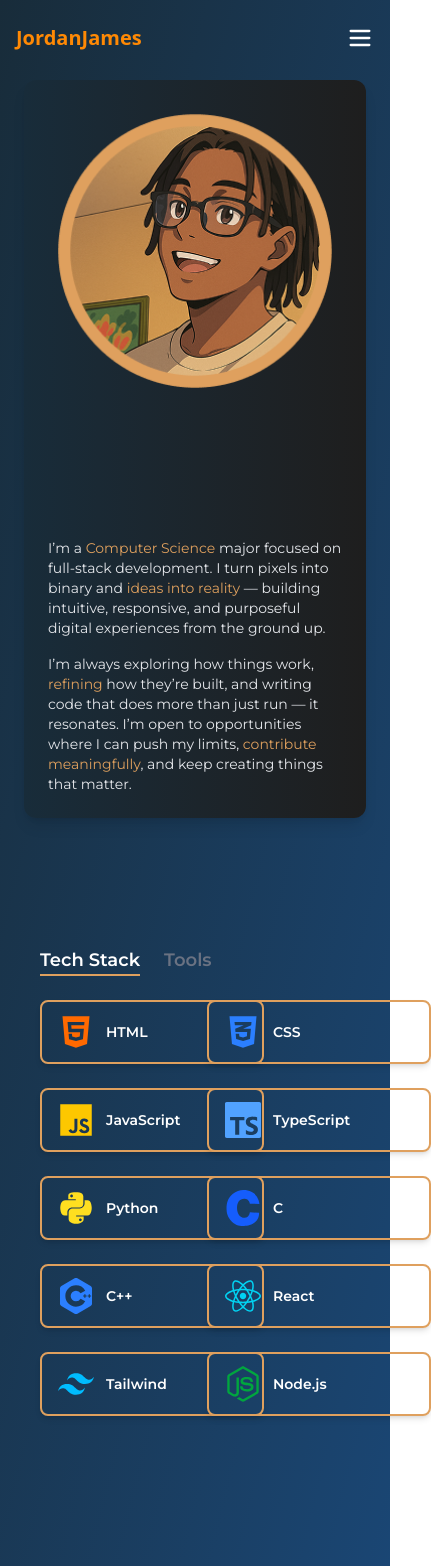
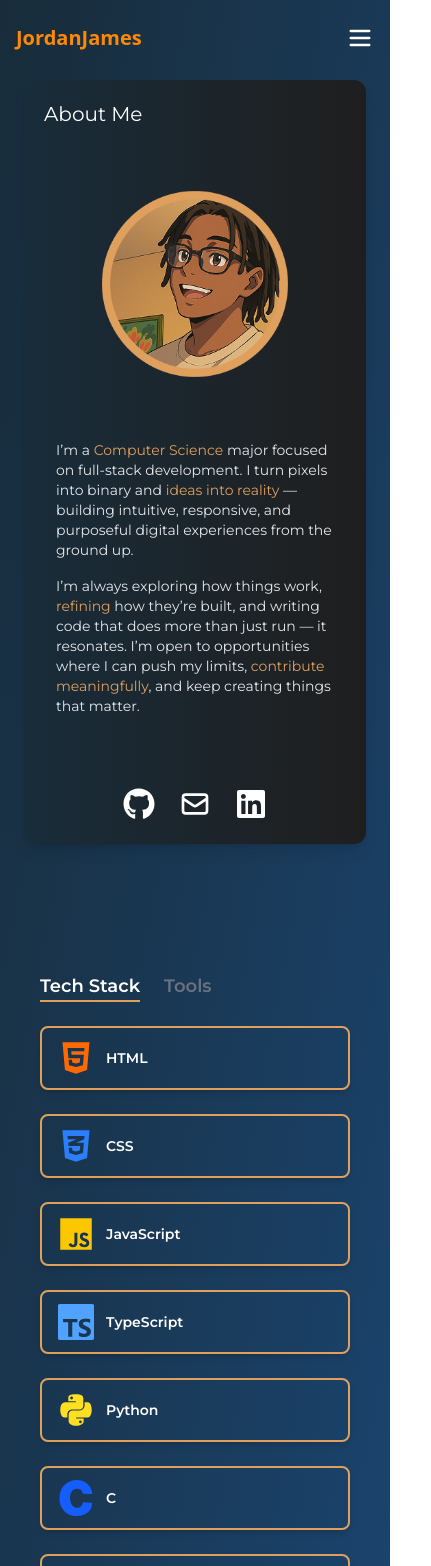
Before and after one commit to JordanJamesJA/JordanJamesJA-portfolio, a React (Vite) app: page /about in a window 390 px wide. Shown: the top 1566 px of the page, 431 px wide, since content can reach past the window. Built offline with nearby package versions, Linux system fonts and the light colour scheme.

Commit message:
About Card Completion
Completion of About Page, along with responsiveness for mobile view ports and any components

```diff
--- a/src/components/AboutCard.jsx
+++ b/src/components/AboutCard.jsx
@@ -0,0 +1,56 @@
+// AboutCard.jsx
+import profileImage from "../assets/pfp.png";
+import SocialSidebar from "./SocialSidebar";
+
+const AboutCard = () => {
+  return (
+    <div className="bg-gradient-to-r from-[#182c3A] to-[#1e1e1e] p-6 md:p-10 rounded-xl shadow-lg flex flex-col md:flex-row gap-8 md:gap-20 items-center md:items-start relative w-full">
+      {/* Title in top-left of the card */}
+      <h2 className="absolute top-5 left-5 md:left-10 text-xl font-medium text-white">
+        About Me
+      </h2>
+
+      {/* Profile + Inline Sidebar */}
+      <div className="flex flex-col md:flex-row items-center md:items-start gap-6 mt-20 md:mt-10 w-full md:w-auto">
+        {/* Inline Social Sidebar - only visible on desktop */}
+        <div className="hidden md:flex">
+          <SocialSidebar inline />
+        </div>
+
+        {/* Profile Image */}
+        <img
+          src={profileImage}
+          alt="Profile"
+          className="w-50 md:w-140 rounded-full object-cover"
+        />
+      </div>
+
+      {/* About Text */}
+      <div className="text-sm sm:text-base space-y-4 text-gray-200 text-left mt-6 md:mt-10 px-2 md:px-0 w-full">
+        <p>
+          I’m a{" "}
+          <span className="text-[#dfa05e] font-medium">Computer Science</span>{" "}
+          major focused on full-stack development. I turn pixels into binary and{" "}
+          <span className="text-[#dfa05e]">ideas into reality</span> — building
+          intuitive, responsive, and purposeful digital experiences from the
+          ground up.
+        </p>
+        <p>
+          I’m always exploring how things work,{" "}
+          <span className="text-[#dfa05e]">refining</span> how they’re built,
+          and writing code that does more than just run — it resonates. I’m open
+          to opportunities where I can push my limits,{" "}
+          <span className="text-[#dfa05e]">contribute meaningfully</span>, and
+          keep creating things that matter.
+        </p>
+      </div>
+
+      {/* Mobile Social Sidebar - only visible on mobile */}
+      <div className="w-full flex justify-center mt-10 md:hidden">
+        <SocialSidebar />
+      </div>
+    </div>
+  );
+};
+
+export default AboutCard;
--- a/src/components/SkillsGrid.jsx
+++ b/src/components/SkillsGrid.jsx
@@ -94,12 +94,12 @@ const SkillsGrid = () => {
             animate={{ opacity: 1, y: 0 }}
             exit={{ opacity: 0, y: -10 }}
             transition={{ duration: 0.3 }}
-            className="grid grid-cols-2 sm:grid-cols-3 md:grid-cols-3 gap-6"
+            className="grid grid-cols-1 sm:grid-cols-2 md:grid-cols-3 gap-6"
           >
             {displayedSkills.map((skill, index) => (
               <div
                 key={index}
-                className="w-56 h-16 flex flex-row items-center gap-3 p-4 bg-transparent rounded-lg border-2 border-[#dfa05e] shadow-md hover:scale-105 transition-transform duration-300"
+                className="w-full h-16 flex flex-row items-center gap-3 p-4 bg-transparent rounded-lg border-2 border-[#dfa05e] shadow-md hover:scale-105 transition-transform duration-300"
               >
                 <div className="text-4xl">{skill.icon}</div>
                 <p className="text-white text-sm font-semibold">{skill.name}</p>
--- a/src/components/SocialSidebar.jsx
+++ b/src/components/SocialSidebar.jsx
@@ -7,7 +7,7 @@ const SocialSidebar = ({ inline = false }) => {
       className={`${
         inline
           ? "flex flex-col items-center space-y-8"
-          : "hidden md:flex md:flex-col md:space-y-6 md:fixed md:top-1/3 md:left-20"
+          : "flex justify-center space-x-6 md:fixed md:flex-col md:space-y-6 md:top-1/2 md:-translate-y-1/2 md:left-20 md:space-x-0"
       }`}
     >
       {/* GitHub */}
@@ -19,7 +19,7 @@ const SocialSidebar = ({ inline = false }) => {
       >
         <FaGithub className="w-8 h-8 text-white hover:scale-110 transition-transform" />
         {!inline && (
-          <span className="absolute -right-24 top-1/2 -translate-y-1/2 bg-gray-800 text-white text-sm px-2 py-1 rounded opacity-0 group-hover:opacity-100 group-hover:translate-x-0 translate-x-[-8px] transition-all duration-300">
+          <span className="hidden md:block absolute -right-24 top-1/2 -translate-y-1/2 bg-gray-800 text-white text-sm px-2 py-1 rounded opacity-0 group-hover:opacity-100 group-hover:translate-x-0 translate-x-[-8px] transition-all duration-300">
             GitHub
           </span>
         )}
@@ -29,7 +29,7 @@ const SocialSidebar = ({ inline = false }) => {
       <a href="mailto:jordanjamesdev@gmail.com" className="group relative">
         <HiOutlineMail className="w-8 h-8 text-white hover:scale-110 transition-transform" />
         {!inline && (
-          <span className="absolute -right-20 top-1/2 -translate-y-1/2 bg-gray-800 text-white text-sm px-2 py-1 rounded opacity-0 group-hover:opacity-100 group-hover:translate-x-0 translate-x-[-8px] transition-all duration-300">
+          <span className="hidden md:block absolute -right-20 top-1/2 -translate-y-1/2 bg-gray-800 text-white text-sm px-2 py-1 rounded opacity-0 group-hover:opacity-100 group-hover:translate-x-0 translate-x-[-8px] transition-all duration-300">
             Email
           </span>
         )}
@@ -44,7 +44,7 @@ const SocialSidebar = ({ inline = false }) => {
       >
         <FaLinkedin className="w-8 h-8 text-white hover:scale-110 transition-transform" />
         {!inline && (
-          <span className="absolute -right-24 top-1/2 -translate-y-1/2 bg-gray-800 text-white text-sm px-2 py-1 rounded opacity-0 group-hover:opacity-100 group-hover:translate-x-0 translate-x-[-8px] transition-all duration-300">
+          <span className="hidden md:block absolute -right-24 top-1/2 -translate-y-1/2 bg-gray-800 text-white text-sm px-2 py-1 rounded opacity-0 group-hover:opacity-100 group-hover:translate-x-0 translate-x-[-8px] transition-all duration-300">
             LinkedIn
           </span>
         )}
--- a/src/pages/About.jsx
+++ b/src/pages/About.jsx
@@ -1,10 +1,9 @@
-import profileImage from "../assets/pfp.png";
 import SocialSidebar from "../components/SocialSidebar";
 import SkillsGrid from "../components/SkillsGrid.jsx";
+import AboutCard from "../components/AboutCard.jsx";
 
 export const About = () => {
   return (
-    <>
     <section className="font-[Montserrat] relative min-h-screen bg-gradient-to-br from-[#182C3A] to-[#1A4674] text-white px-6 py-20 flex flex-col items-center justify-start">
       {/* Mobile sidebar */}
       <div className="absolute bottom-4 w-full flex justify-center md:hidden">
@@ -13,52 +12,9 @@ export const About = () => {
 
       {/* About Section */}
       <div className="relative z-10 max-w-5xl w-full space-y-12 align-center justify-center">
-          <div className="bg-gradient-to-r from-[#182c3A] to-[#1e1e1e] p-6 md:p-10 rounded-xl shadow-lg flex flex-col md:flex-row gap-35 items-center md:items-start">
-            {/* Profile + Inline Sidebar */}
-            <div className="flex flex-row items-start gap-9">
-              {/* Inline Social Sidebar - only visible on desktop */}
-              <div className="hidden md:flex">
-                <SocialSidebar inline />
-              </div>
-
-              {/* Profile Image */}
-              <img
-                src={profileImage}
-                alt="Profile"
-                className="w-150  rounded-full object-cover"
-              />
-            </div>
-
-            {/* About Text */}
-            <div className="text-sm sm:text-base space-y-4 text-gray-200 text-left">
-              <p>
-                I’m a{" "}
-                <span className="text-[#dfa05e] font-medium">
-                  Computer Science
-                </span>{" "}
-                major focused on full-stack development. I turn pixels into
-                binary and{" "}
-                <span className="text-[#dfa05e]">ideas into reality</span> —
-                building intuitive, responsive, and purposeful digital
-                experiences from the ground up.
-              </p>
-              <p>
-                I’m always exploring how things work,{" "}
-                <span className="text-[#dfa05e]">refining</span> how they’re
-                built, and writing code that does more than just run — it
-                resonates. I’m open to opportunities where I can push my limits,{" "}
-                <span className="text-[#dfa05e]">contribute meaningfully</span>,
-                and keep creating things that matter.
-              </p>
-            </div>
-          </div>
-
-          {/* Skills Section */}
-          <div>
+        <AboutCard />
         <SkillsGrid />
       </div>
-        </div>
     </section>
-    </>
   );
 };
```
Lines whose indentation alone changed are shown as unchanged.
